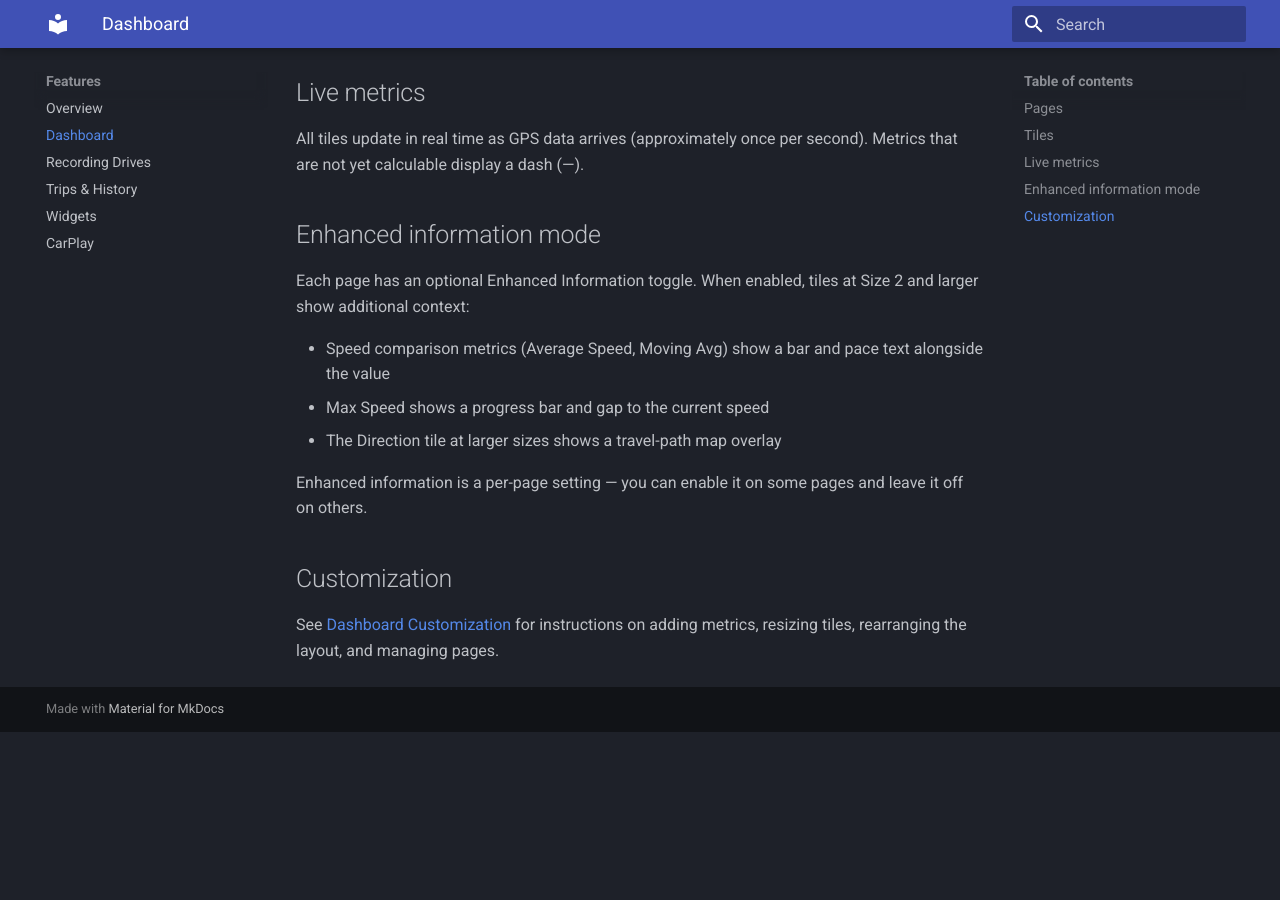
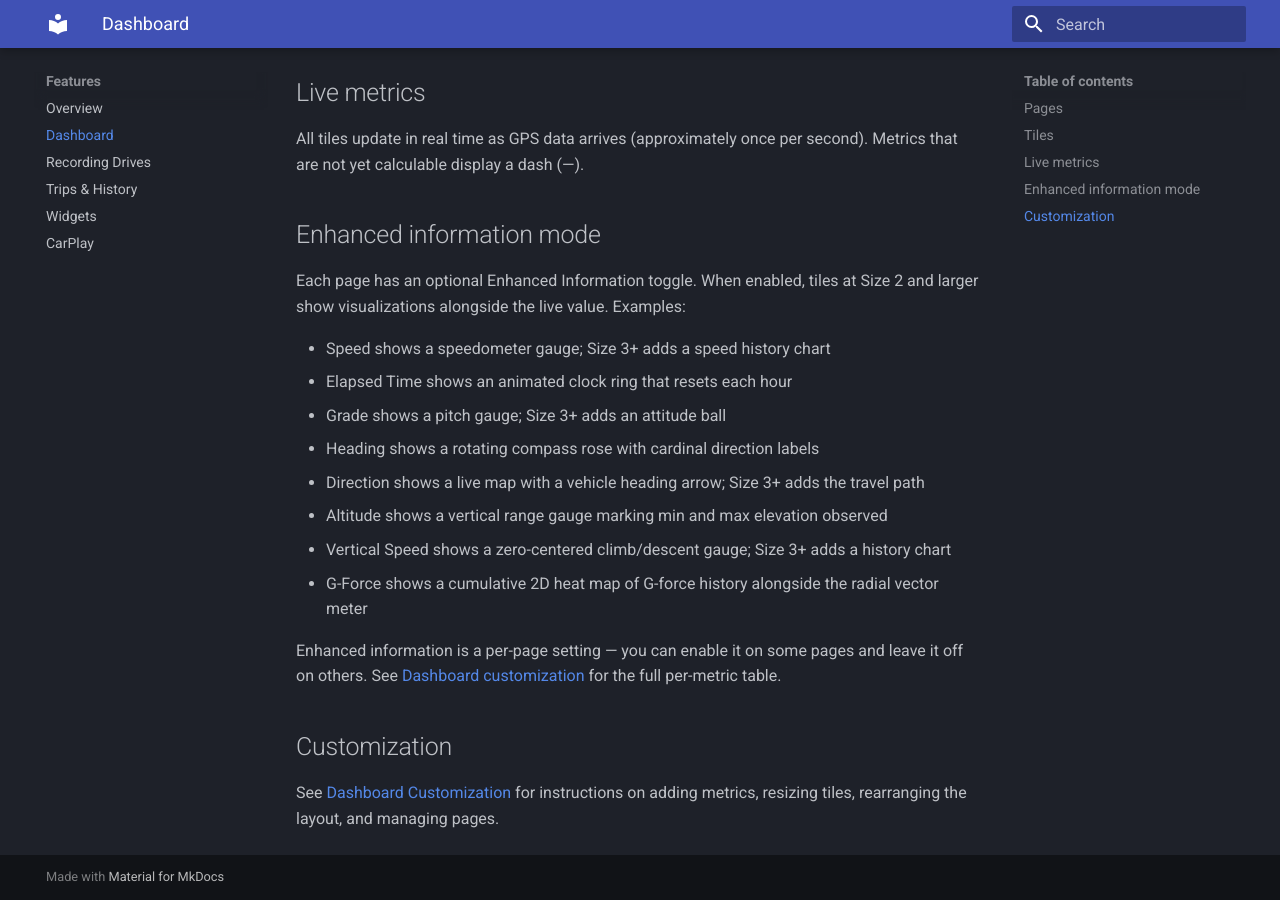
Before and after one commit to morsedan/77-Metrics-Documentation, an MkDocs documentation site: the page built from docs/features/dashboard.md, in a window 1280 px wide and 900 px high, scrolled down 696 px. Built offline with MkDocs 1.6.1 and Material for MkDocs 9.7.7, drawn with Linux system fonts in a browser that asks for light colours; before the commit the page ends 1428 px from its top, so only the background shows below that.

Commit message:
Audit and document Enhanced Information visualizations
- Add Heading tile to the Enhanced Information table (compass rose with
  cardinal direction labels — was missing from docs, FAQ, release notes,
  navigation metrics, and features/dashboard overview)
- Correct G-Force description: the cumulative 2D heat map is fully
  implemented; clarify that it appears in Enhanced Information at Size 2+
- Expand features/dashboard.md Enhanced Information section with examples
  covering all major visualization types instead of listing only three
- Improve FAQ answer to describe what Enhanced Information actually shows
  and link to the full table
- Update navigation.md Heading section with enhanced visualization detail
- Add enhanced-alt-heading-vs.png screenshot (Altitude range gauge +
  Heading compass rose + Vertical Speed gauge, dark mode, Size 3 tiles)

Co-Authored-By: Claude Sonnet 4.6 <noreply@anthropic.com>

```diff
--- a/docs/features/dashboard.md
+++ b/docs/features/dashboard.md
@@ -21,13 +21,18 @@ All tiles update in real time as GPS data arrives (approximately once per second
 
 ## Enhanced information mode
 
-Each page has an optional Enhanced Information toggle. When enabled, tiles at Size 2 and larger show additional context:
+Each page has an optional Enhanced Information toggle. When enabled, tiles at Size 2 and larger show visualizations alongside the live value. Examples:
 
-- Speed comparison metrics (Average Speed, Moving Avg) show a bar and pace text alongside the value
-- Max Speed shows a progress bar and gap to the current speed
-- The Direction tile at larger sizes shows a travel-path map overlay
+- Speed shows a speedometer gauge; Size 3+ adds a speed history chart
+- Elapsed Time shows an animated clock ring that resets each hour
+- Grade shows a pitch gauge; Size 3+ adds an attitude ball
+- Heading shows a rotating compass rose with cardinal direction labels
+- Direction shows a live map with a vehicle heading arrow; Size 3+ adds the travel path
+- Altitude shows a vertical range gauge marking min and max elevation observed
+- Vertical Speed shows a zero-centered climb/descent gauge; Size 3+ adds a history chart
+- G-Force shows a cumulative 2D heat map of G-force history alongside the radial vector meter
 
-Enhanced information is a per-page setting — you can enable it on some pages and leave it off on others.
+Enhanced information is a per-page setting — you can enable it on some pages and leave it off on others. See [Dashboard customization](../getting-started/dashboard-customization.md#enhanced-information) for the full per-metric table.
 
 ## Customization
 
```
Also changed, not shown: docs/about/release-notes.md (+1 -1 lines), docs/faq.md (+1 -1 lines), docs/getting-started/dashboard-customization.md (+6 -3 lines), docs/metrics/g-force.md (+1 -1 lines), docs/metrics/navigation.md (+2 -0 lines), assets/screenshots/enhanced-alt-heading-vs.png (added).
